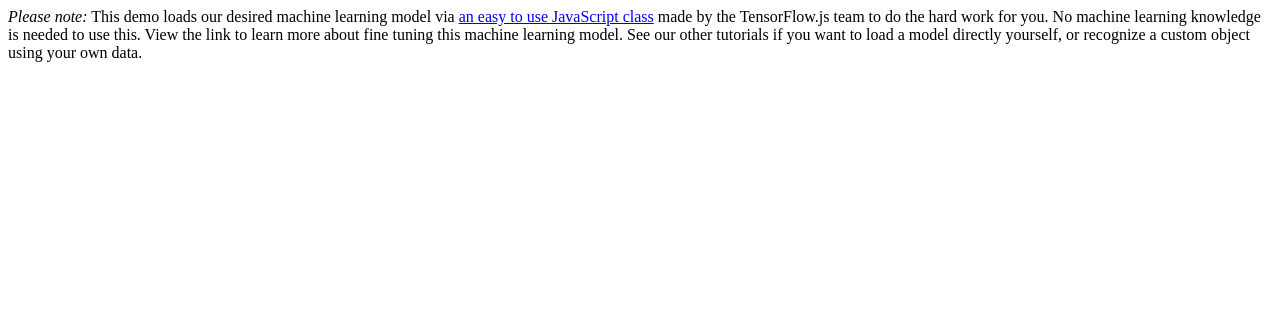
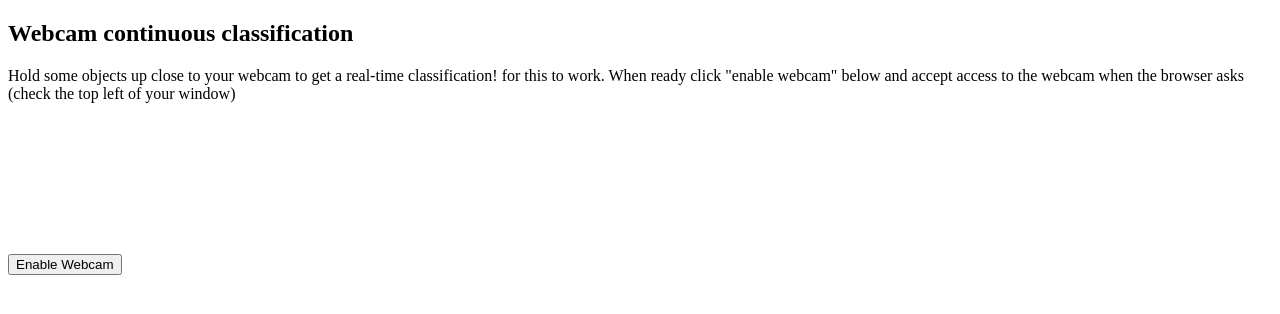
Before and after one commit to skywalkerkabza/imageRecognition, a website: page public/index.html in a window 1280 px wide. Drawn offline with Linux system fonts and the light colour scheme.

Commit message:
Update index.html

```diff
--- a/public/index.html
+++ b/public/index.html
@@ -1,9 +1,29 @@
+<!DOCTYPE html>
+<html lang="en">
+  <head>
 
-    <footer class="note">
-      <p>
-        <em>Please note:</em> This demo loads our desired machine learning model via <a href="https://github.com/tensorflow/tfjs-models/tree/master/coco-ssd" title="View TensorFlow.js COCO-SSD on our GitHub">an easy to use JavaScript class</a> made by the TensorFlow.js team to do the hard work for you. No machine learning knowledge is needed to use this. View the link to learn more about fine tuning this machine learning model. See our other tutorials if you want to load a model directly yourself, or recognize a custom object using your own data.
-      </p>
-    </footer>
+    <title>Webcam Image Recognition</title>
+    <title>Multiple object detection using pre trained model in TensorFlow.js</title>
+    <meta charset="utf-8">
+    <meta http-equiv="X-UA-Compatible" content="IE=edge">
+    <meta name="viewport" content="width=device-width, initial-scale=1">
+
+    <!-- Import the webpage's stylesheet -->
+    <link rel="stylesheet" href="style.css">
+
+  </head>
+  <body>
+
+          <h2>Webcam continuous classification</h2>
+      <p>Hold some objects up close to your webcam to get a real-time classification!  for this to work. When ready click "enable webcam" below and accept access to the webcam when the browser asks (check the top left of your window)</p>
+
+      <div id="liveView" class="videoView">
+        <button id="webcamButton">Enable Webcam</button>
+        <video id="webcam" autoplay></video>
+      </div>
+    </section>
+
+
 
     <!-- Import TensorFlow.js library -->
     <script src="https://cdn.jsdelivr.net/npm/@tensorflow/tfjs@2.0.0/dist/tf.min.js" type="text/javascript"></script>
@@ -12,6 +32,7 @@
     <script src="https://cdn.jsdelivr.net/npm/@tensorflow-models/coco-ssd"></script>
 
     <!-- Import the page's JavaScript to do some stuff -->
-    <script src="/script.js" defer></script>
+    <script src="script.js"></script>
+
   </body>
 </html>
```
